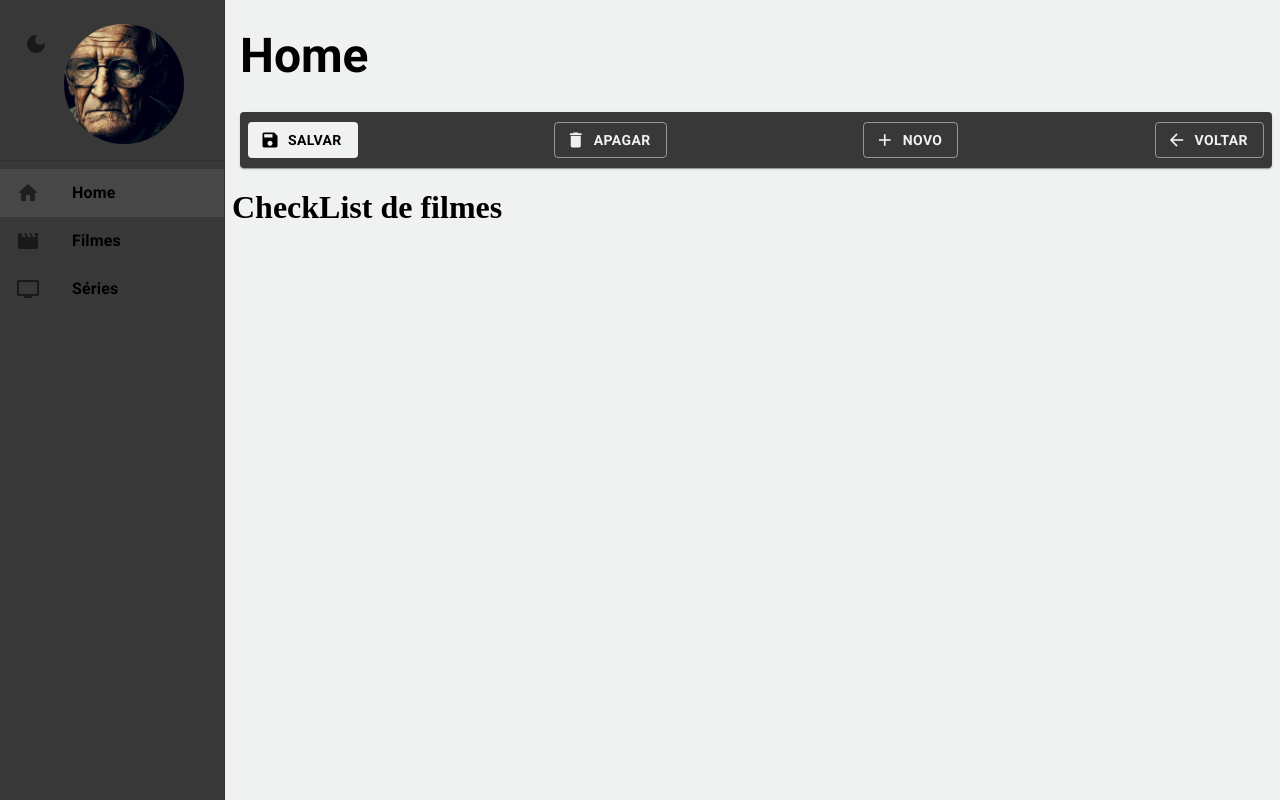
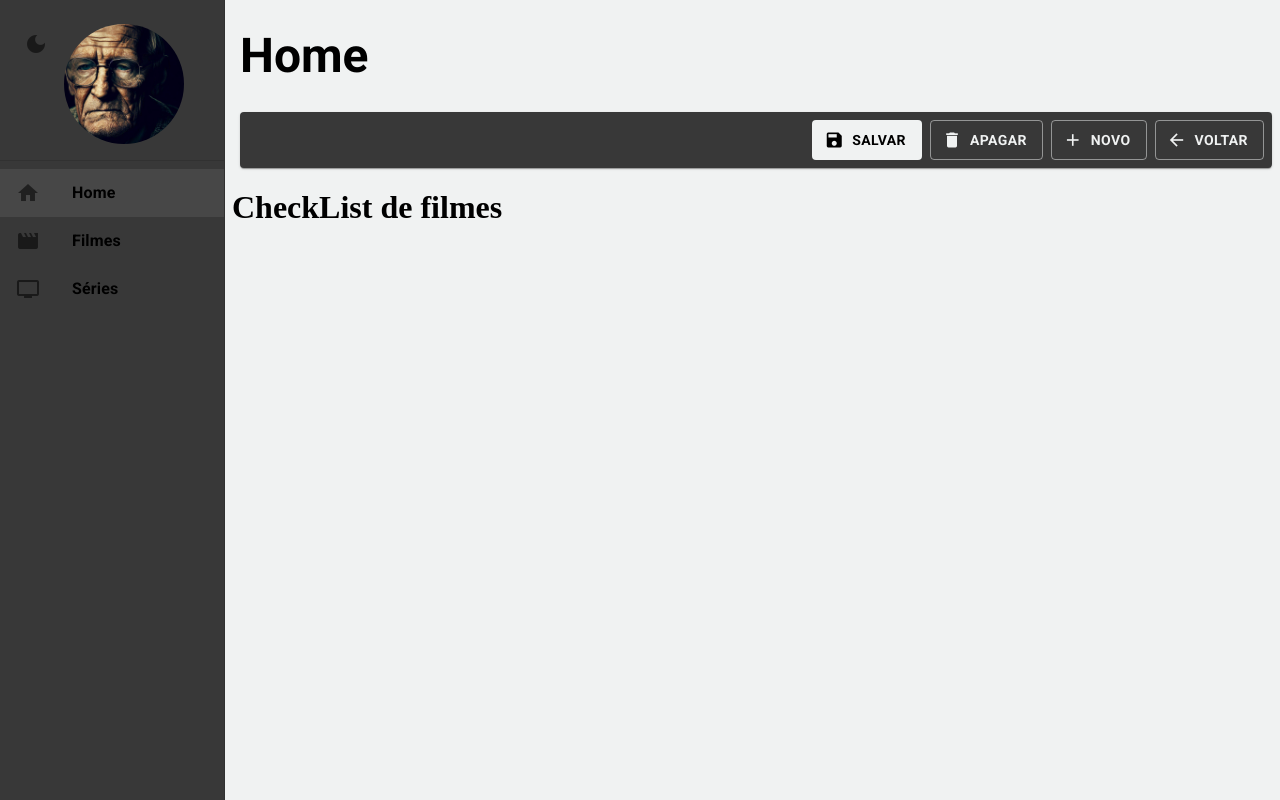
Before and after one commit to ValterGoes/check-movies-and-series, a React (Create React App) app: page / in a window 1280 px wide. Built offline with nearby package versions, Linux system fonts and the light colour scheme.

Commit message:
feat: Ajuste na renderização do conteúdo dos botões

```diff
--- a/src/shared/components/ferramentas-de-detalhe/FerramentasDeDetalhe.tsx
+++ b/src/shared/components/ferramentas-de-detalhe/FerramentasDeDetalhe.tsx
@@ -64,18 +64,21 @@ export const FerramentasDeDetalhe: React.FC<IFerramentasDeDetalheProps> = ({
             padding={1}
             display='flex'
             gap={1}
-            alignItems="center"
-            justifyContent="space-between"
+            alignItems="revert"
+            justifyContent="flex-end"
             height={theme.spacing(5)}
 
         >
 
+
+            {/* // botão salvar */}
             {smDown && (
                 <Button
                     color="primary"
                     disableElevation
                     variant="contained"
                     onClick={aoClicarEmSalvar}
+                    fullWidth
                 ><Icon>save</Icon></Button>
             )}
 
@@ -90,7 +93,6 @@ export const FerramentasDeDetalhe: React.FC<IFerramentasDeDetalheProps> = ({
                     Salvar
                 </Button>
             )}
-
 
             {mostrarBotaoSalvarCarregando && (<Skeleton width={115} height={65}/>)}
 
@@ -111,12 +113,14 @@ export const FerramentasDeDetalhe: React.FC<IFerramentasDeDetalheProps> = ({
             {(mostrarBotaoSalvarVoltarCarregando && !smDown && !mdDown) && (<Skeleton width={180} height={65}/>)} */}
 
 
+            {/* // botão apagar */}
             {smDown && (
                 <Button
                     color="primary"
                     disableElevation
                     variant="contained"
-                    onClick={aoClicarEmSalvar}
+                    onClick={aoClicarEmApagar}
+                    fullWidth
                 >
                     <Icon>delete</Icon>
                 </Button>
@@ -136,12 +140,15 @@ export const FerramentasDeDetalhe: React.FC<IFerramentasDeDetalheProps> = ({
 
             {mostrarBotaoApagarCarregando && (<Skeleton width={115} height={65}/>)}
 
+
+            {/* // botão novo */}
             {smDown && (
                 <Button
                     color="primary"
                     disableElevation
                     variant="contained"
-                    onClick={aoClicarEmSalvar}
+                    onClick={aoClicarEmNovo}
+                    fullWidth
                 >
                     <Icon>add</Icon>
                 </Button>
@@ -162,9 +169,20 @@ export const FerramentasDeDetalhe: React.FC<IFerramentasDeDetalheProps> = ({
             {mostrarBotaoNovoCarregando && (<Skeleton width={115} height={65}/>)}
 
 
-            {/* <Divider  variant='middle' orientation='vertical'/> */}
+            {/* // botão voltar */}
+            {smDown && (
+                <Button
+                    color="primary"
+                    disableElevation
+                    variant="contained"
+                    onClick={aoClicarEmVoltar}
+                    fullWidth
+                >
+                    <Icon>arrow_back</Icon>
+                </Button>
+            )}
 
-            {mostarBotaoVoltar && !mostrarBotaoVoltarCarregando && (
+            {(mostarBotaoVoltar && !mostrarBotaoVoltarCarregando && !smDown) && (
                 <Button
                     color="primary"
                     disableElevation
```
